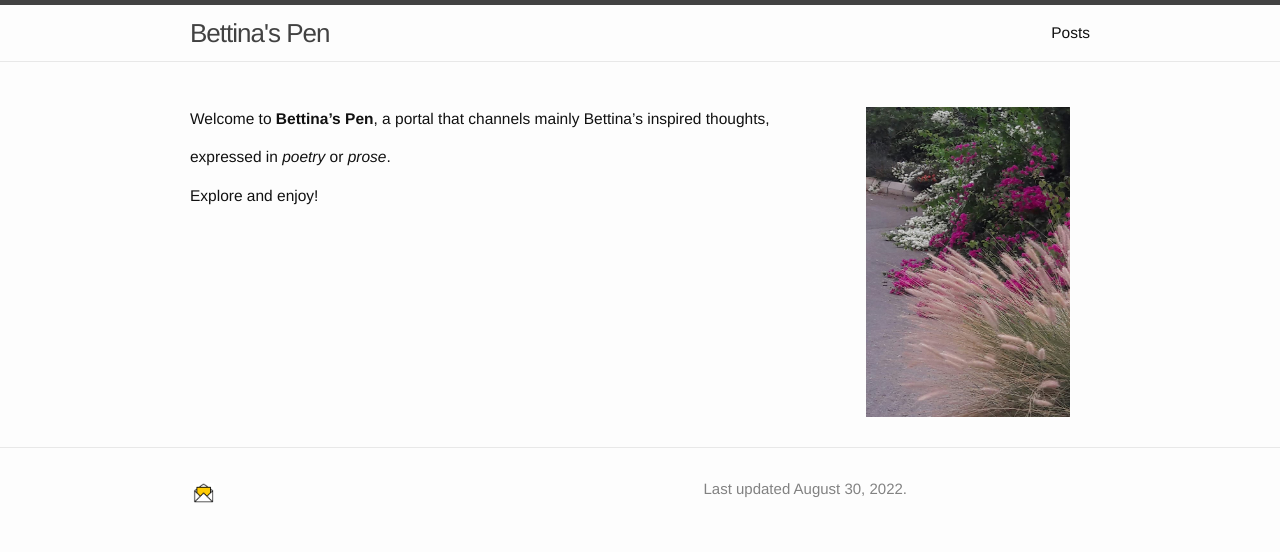
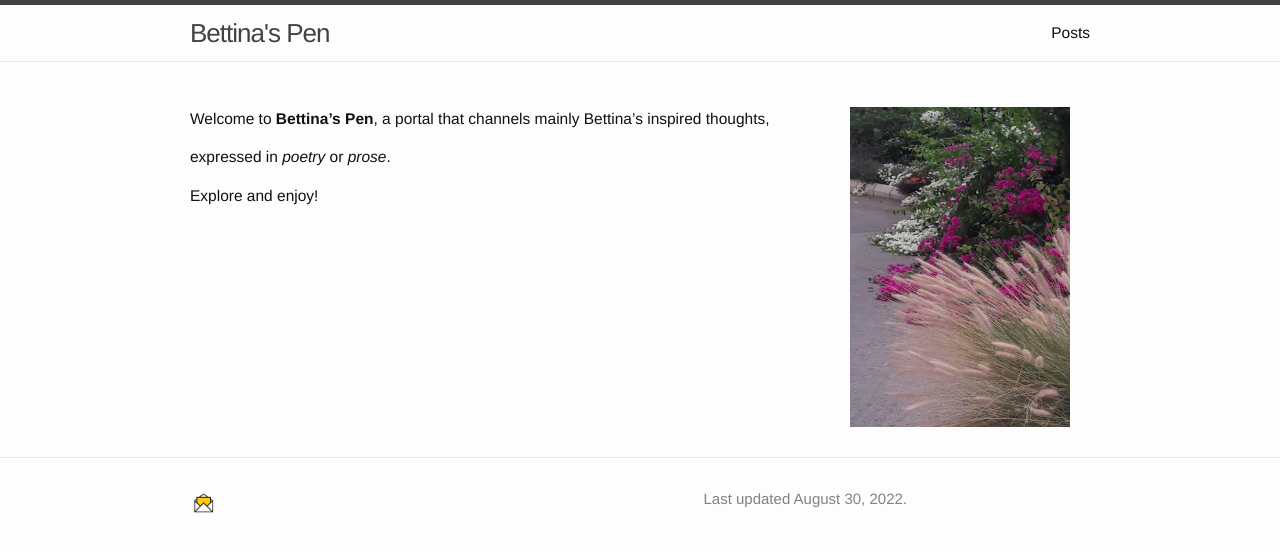
Before and after one commit to l-omar-chehab/bettinaspen.github.io-1, a Jekyll site: the page built from index.md, in a window 1280 px wide. Shown: the top 552 px of the page. Built offline with Jekyll 4.4.1, drawn with Linux system fonts in a browser that asks for light colours.

Commit message:
Update index.md

```diff
--- a/index.md
+++ b/index.md
@@ -4,7 +4,7 @@ layout: default
 
 <!--This is a comment for me that will not appear on the website-->
 
-![flower](./img/flower.jpg){: style="float: right; margin: 0px 20px; width: 204px; height: 310px" name="flower"}
+![flower](./img/flower.jpg){: style="float: right; margin: 0px 20px; width: 220px; height: 320px" name="flower"}
 
 Welcome to **Bettina's Pen**, a portal that channels mainly Bettina's inspired thoughts,
 
```
